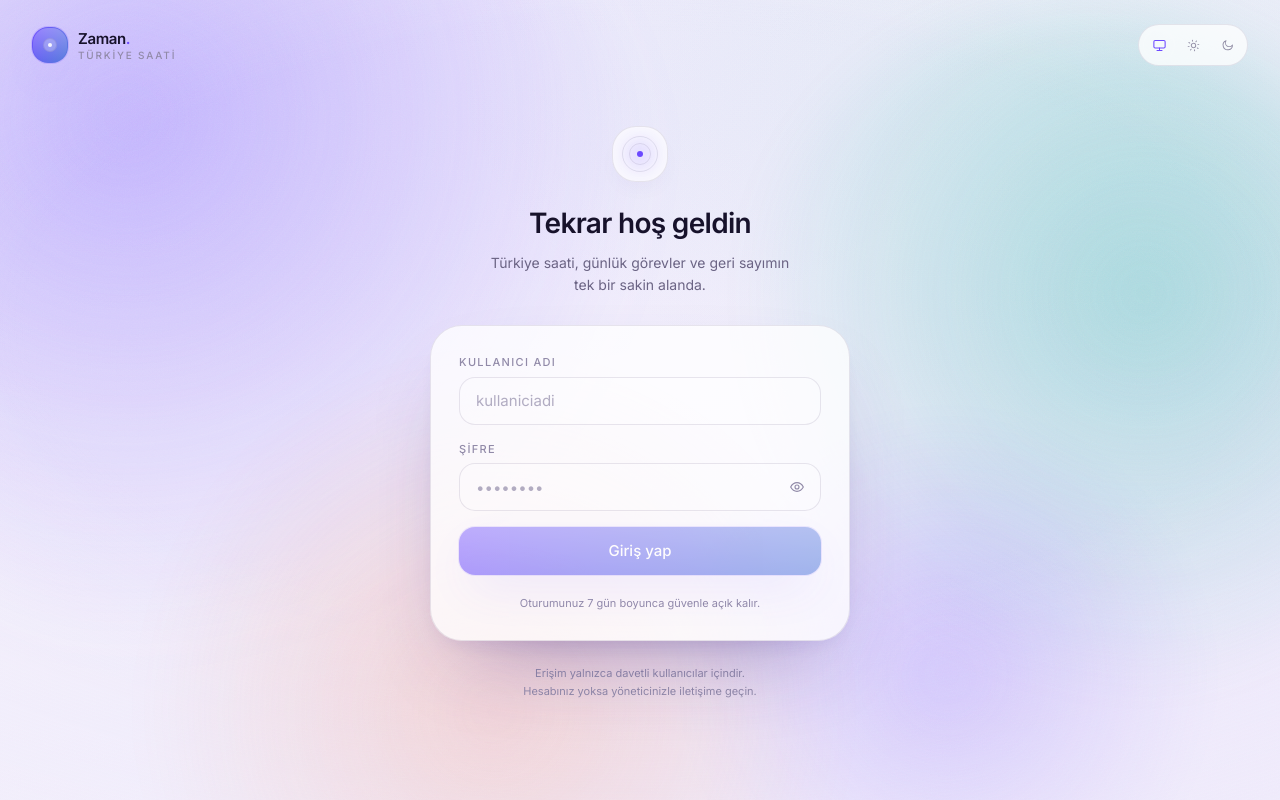
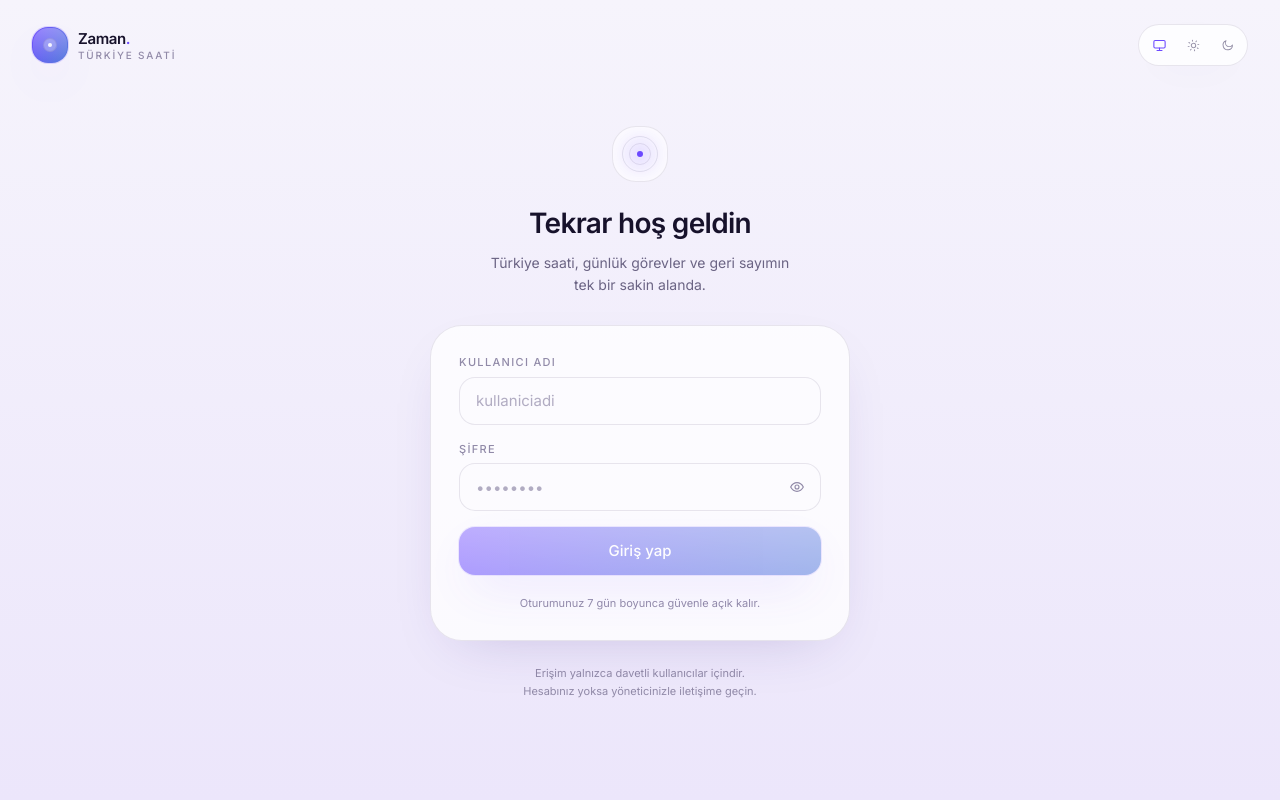
Before and after one commit to code1239/time-task-tracker, a Next.js app: page /login in a window 1280 px wide. Built offline with nearby package versions, Linux system fonts and the light colour scheme; no server answers.

Commit message:
perf: remove aurora background and force reduced motion
Drop heavy aurora animations, enable package import optimization, simplify glass styling.

```diff
--- a/app/globals.css
+++ b/app/globals.css
@@ -79,6 +79,7 @@ html {
 
 body {
   background-color: var(--bg);
+  background-image: linear-gradient(180deg, var(--bg) 0%, var(--bg-deep) 100%);
   color: var(--fg);
   font-family: var(--font-sans);
   -webkit-font-smoothing: antialiased;
@@ -216,34 +217,30 @@ select {
 /* ---------- glass ---------- */
 
 .glass {
-  background: color-mix(in oklab, var(--glass-strong) 98%, transparent);
+  background: color-mix(in oklab, var(--glass-strong) 99%, transparent);
   border: 1px solid var(--line);
   backdrop-filter: none;
   -webkit-backdrop-filter: none;
-  box-shadow: var(--shadow-card), inset 0 1px 0 rgba(255, 255, 255, 0.12);
+  box-shadow: 0 20px 60px -30px rgba(54, 33, 132, 0.25);
   contain: layout style paint;
-  content-visibility: auto;
-  contain-intrinsic-size: auto 280px;
 }
 
 .dark .glass {
-  box-shadow: var(--shadow-card), inset 0 1px 0 rgba(255, 255, 255, 0.05);
+  box-shadow: 0 30px 80px -40px rgba(0, 0, 0, 0.8);
 }
 
 .glass-inset {
-  background: color-mix(in oklab, var(--glass-inset) 99%, transparent);
+  background: color-mix(in oklab, var(--glass-inset) 100%, transparent);
   border: 1px solid var(--line);
-  box-shadow: inset 0 1px 0 rgba(255, 255, 255, 0.08);
-  contain: layout style paint;
+  box-shadow: inset 0 1px 0 rgba(255, 255, 255, 0.05);
 }
 
 .glass-pill {
-  background: color-mix(in oklab, var(--glass-strong) 98%, transparent);
+  background: color-mix(in oklab, var(--glass-strong) 99%, transparent);
   border: 1px solid var(--line);
   backdrop-filter: none;
   -webkit-backdrop-filter: none;
-  box-shadow: var(--shadow-soft);
-  contain: layout style paint;
+  box-shadow: 0 10px 40px -20px rgba(54, 33, 132, 0.3);
 }
 
 .text-gradient {
--- a/app/layout.tsx
+++ b/app/layout.tsx
@@ -1,7 +1,6 @@
 import type { Metadata, Viewport } from "next";
 import { Inter, Geist_Mono } from "next/font/google";
 import "./globals.css";
-import { AuroraBackground } from "@/components/aurora-background";
 import { ThemeProvider, themeInitScript } from "@/components/theme-provider";
 import { MotionConfig } from "motion/react";
 
@@ -45,9 +44,8 @@ export default function RootLayout({ children }: LayoutProps<"/">) {
         <script dangerouslySetInnerHTML={{ __html: themeInitScript }} />
       </head>
       <body className="min-h-dvh font-sans">
-        <MotionConfig reducedMotion="user">
+        <MotionConfig reducedMotion="always">
           <ThemeProvider>
-            <AuroraBackground />
             {children}
           </ThemeProvider>
         </MotionConfig>
--- a/next.config.ts
+++ b/next.config.ts
@@ -6,6 +6,9 @@ const nextConfig: NextConfig = {
   serverExternalPackages: ["mssql"],
   compiler: {
     removeConsole: process.env.NODE_ENV === "production" ? { exclude: ["error", "warn"] } : false,
+  },
+  experimental: {
+    optimizePackageImports: ["framer-motion", "@number-flow/react", "motion"],
   },
   turbopack: {
     rules: {
```
